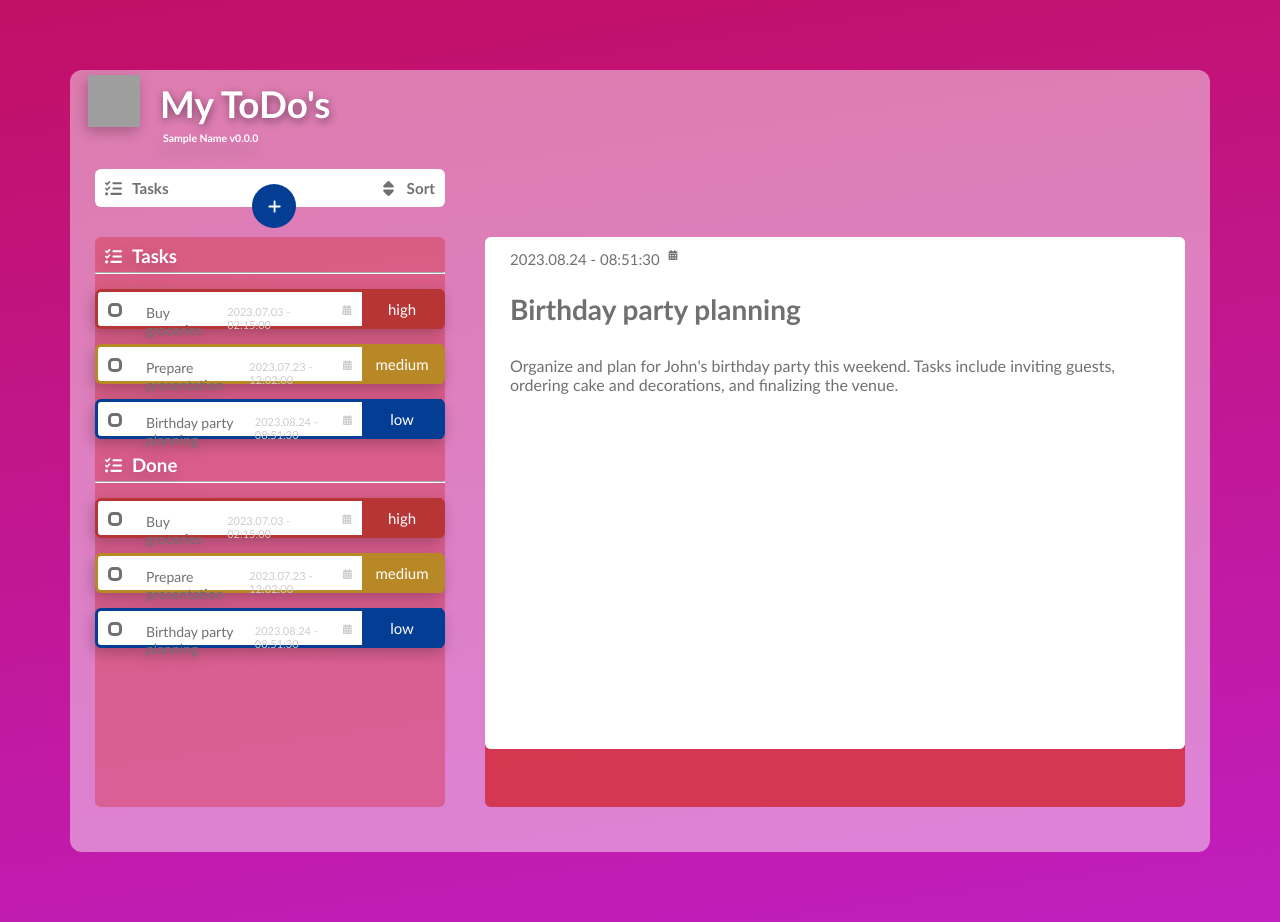
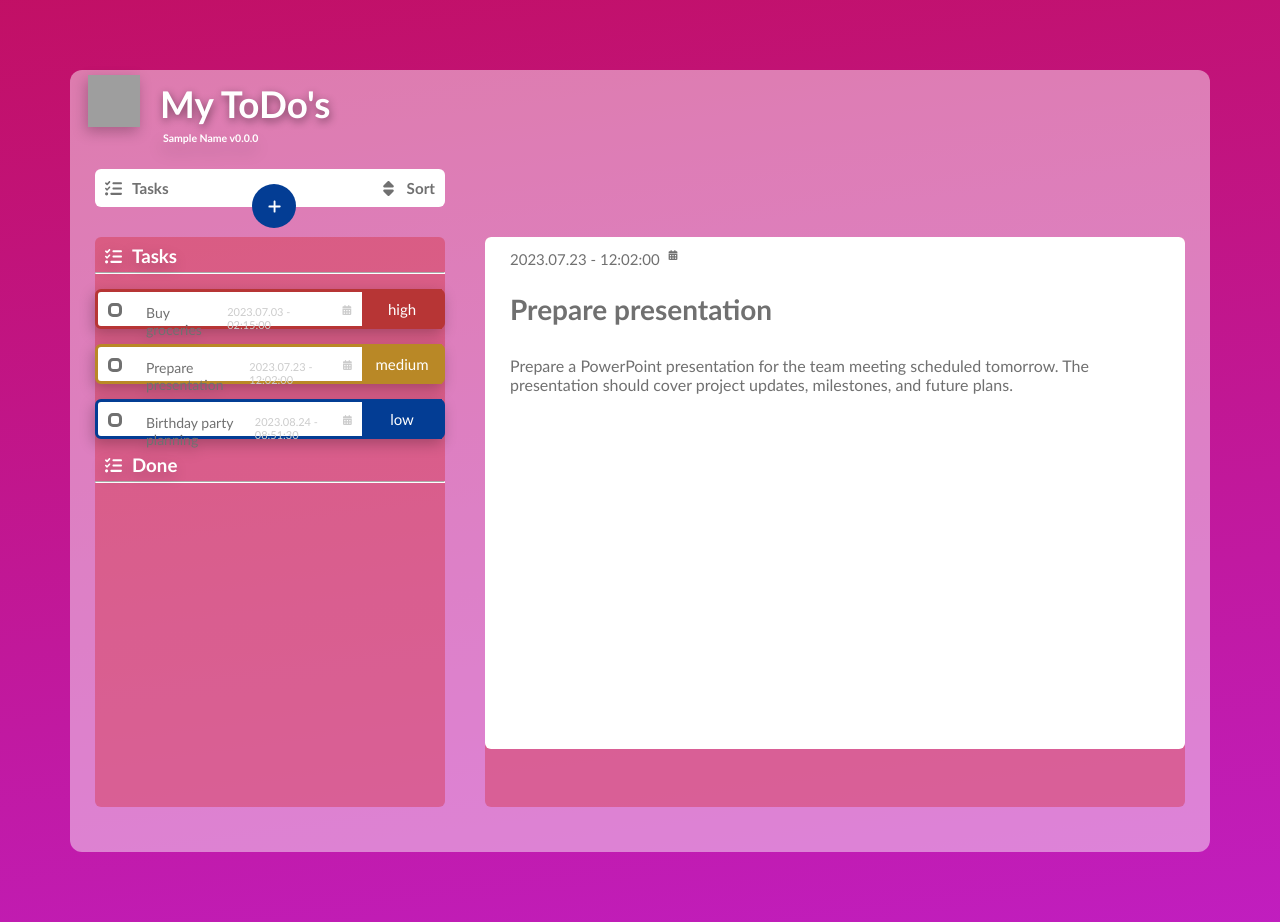
Before and after one commit to reza-nzri/vue-todo-app, a Vue app: page / in a window 1280 px wide. Shown: the top 922 px of the page. Built offline with nearby package versions, Linux system fonts and the light colour scheme; grey boxes are pictures that could not be loaded.

Commit message:
Add LocalStorage Logic

```diff
--- a/src/App.vue
+++ b/src/App.vue
@@ -28,7 +28,7 @@ const tasks: Ref<Task[]> = ref([
     dueDateTime: "2023.07.03 - 02:15:00",
     priority: "high",
     completed: false,
-    openDisplay: true,
+    openDisplay: false,
   },
   {
     id: "2",
@@ -38,7 +38,7 @@ const tasks: Ref<Task[]> = ref([
     dueDateTime: "2023.07.23 - 12:02:00",
     priority: "medium",
     completed: false,
-    openDisplay: false,
+    openDisplay: true,
   },
   {
     id: "3",
@@ -47,26 +47,26 @@ const tasks: Ref<Task[]> = ref([
       "Organize and plan for John's birthday party this weekend. Tasks include inviting guests, ordering cake and decorations, and finalizing the venue.",
     dueDateTime: "2023.08.24 - 08:51:30",
     priority: "low",
-    completed: true,
+    completed: false,
     openDisplay: false,
   },
 ]);
 
 // Initialize tasks from localStorage on component mount
+// Der 'localStorage' speichert Daten nur als Strings, daher muss die Datenstruktur in JSON-Format konvertiert werden
 onMounted(() => {
-  const storedTasks = localStorage.getItem("tasks");
-  if (storedTasks) {
-    tasks.value = JSON.parse(storedTasks);
-  }
+  // const storedTasks = localStorage.getItem("tasks");
+  // if (storedTasks) {
+  //   tasks.value = JSON.parse(storedTasks);
+  // }
 });
 
-// Function to generate a unique ID (simple example, improve as needed)
+// Generate a unique ID
 function generateUniqueId(): string {
   return (tasks.value.length + 1).toString();
 }
 
 // CRUD operations
-// Function to add a new task
 function handleAddTask() {
   const newTask: Task = {
     id: generateUniqueId(),
@@ -81,13 +81,11 @@ function handleAddTask() {
   saveTasksToLocalStorage();
 }
 
-// Function to delete a task (not fully implemented here, adjust as needed)
 function deleteTask(taskId: string) {
   tasks.value = tasks.value.filter((task) => task.id !== taskId);
   saveTasksToLocalStorage();
 }
 
-// Function to update a task (not fully implemented here, adjust as needed)
 function updateTask(updatedTask: Task) {
   const index = tasks.value.findIndex((task) => task.id === updatedTask.id);
   if (index !== -1) {
@@ -96,13 +94,14 @@ function updateTask(updatedTask: Task) {
   }
 }
 
-function getTaskById(id: string): Task | undefined {
-  return tasks.value.find((task) => task.id === id);
-}
+// function getTaskById(id: string): Task | undefined {
+//   return tasks.value.find((task) => task.id === id);
+// }
 
 // Methods to handle task completion
 function toggleCompleted(task: Task) {
   const index = tasks.value.findIndex((t) => t.id === task.id);
+  // überprüft, ob die Aufgabe in der Liste gefunden wurde
   if (index !== -1) {
     tasks.value[index].completed = !tasks.value[index].completed;
   }
@@ -119,7 +118,7 @@ function openTaskDetails(task: Task) {
   });
 }
 
-// Function to save tasks to localStorage
+// // Function to save tasks to localStorage
 function saveTasksToLocalStorage() {
   localStorage.setItem("tasks", JSON.stringify(tasks.value));
 }
@@ -134,6 +133,9 @@ function calculateDueDateTime(): string {
 // Computed properties for filtered tasks
 const openTasks = computed(() => tasks.value.filter((task) => !task.completed));
 const doneTasks = computed(() => tasks.value.filter((task) => task.completed));
+const openDisplayTask = computed(() =>
+  tasks.value.filter((task) => task.openDisplay),
+);
 
 // Method to handle date format
 function formatDate(dateString: string): string {
@@ -183,7 +185,7 @@ function formatDate(dateString: string): string {
           <div class="dashboard">
             <TodoListElement
               class="list"
-              v-for="task in tasks"
+              v-for="task in openTasks"
               :key="task.id"
               :task="task"
               @update-task="updateTask"
@@ -203,9 +205,11 @@ function formatDate(dateString: string): string {
           <div class="dashboard">
             <TodoListElement
               class="list"
-              v-for="task in tasks"
+              v-for="task in doneTasks"
               :key="task.id"
               :task="task"
+              @update-task="updateTask"
+              @delete-task="deleteTask"
               @toggle-completed="toggleCompleted(task)"
               @open-task-details="openTaskDetails(task)"
             />
@@ -215,7 +219,7 @@ function formatDate(dateString: string): string {
 
       <TaskDetails
         class="task-details-board"
-        v-for="task in tasks"
+        v-for="task in openDisplayTask"
         :key="task.id"
         :task="task"
         :format-date="formatDate"
--- a/src/components/TodoListElement.vue
+++ b/src/components/TodoListElement.vue
@@ -1,6 +1,5 @@
 <script setup lang="ts">
-import { ref, defineProps, watch, computed } from "vue";
-import type { Ref } from "vue";
+import { ref, defineProps, watch, computed, defineEmits } from "vue";
 import CheckBoxComp from "@/components/CheckboxComp.vue";
 import TaskSubject from "@/components/TaskSubject.vue";
 import TimestampDisplay from "@/components/TimestampDisplay.vue";
@@ -17,14 +16,20 @@ interface Task {
 }
 
 // Define the type for props
-const props = defineProps<{ task: Task }>();
+const props = defineProps<{
+  task: Task;
+}>();
 
-// Define isChecked as a reactive boolean reference
-const isChecked: Ref<boolean> = ref(false);
+const emit = defineEmits<{
+  (e: "update-task", value: Task): void;
+}>();
 
-// Watch for changes in isChecked
+const isChecked = ref(props.task.completed);
+
 watch(isChecked, (newVal) => {
   console.log(`Checkbox is ${newVal ? "checked" : "unchecked"}`);
+  const updatedTask = { ...props.task, completed: newVal };
+  emit("update-task", updatedTask);
 });
 
 // Computed property for dynamic style
```
